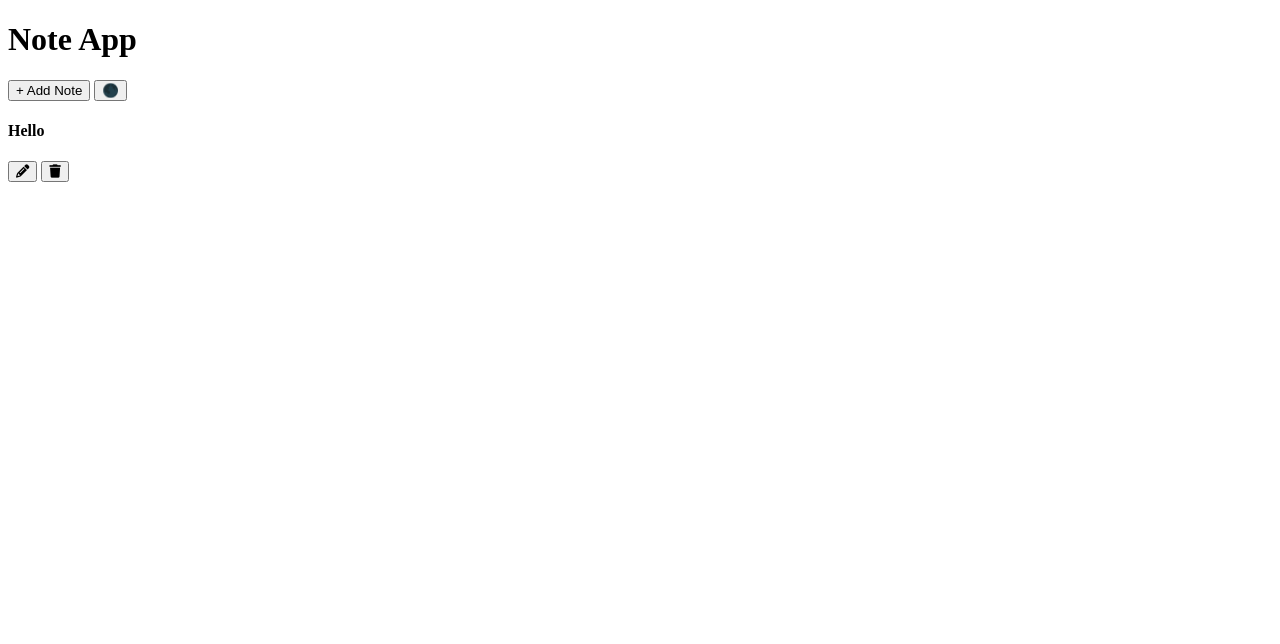
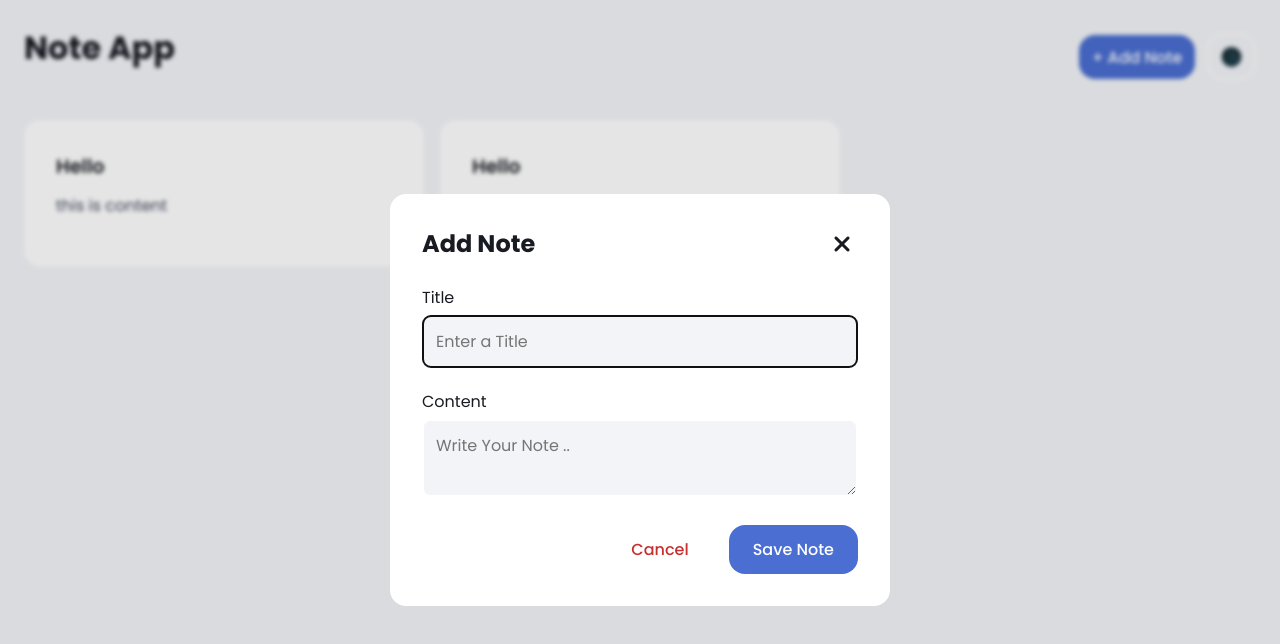
Before and after one commit to SHLapi/Note-App, a plain HTML site: page index.html in a window 1280 px wide. Both pictures are taken after a click on the button "+ Add Note". Drawn offline with Linux system fonts and the light colour scheme.

Commit message:
Added Styles

```diff
--- /dev/null
+++ b/app.js
@@ -0,0 +1,6 @@
+function openDialog(){
+  const dialog = document.getElementById('noteDialog');
+  const titleInput = document.getElementById('noteTitle');
+  const contentInput = document.getElementById('noteContent');
+  dialog.showModal()
+}
--- a/index.html
+++ b/index.html
@@ -7,15 +7,16 @@
     <meta name="keywords" content="notes">
     <meta name="author" content="Abdullah Shalabi">
     <title>Note App</title>
+    <link rel="stylesheet" href="/style.css">
     <link rel="stylesheet" href="https://cdnjs.cloudflare.com/ajax/libs/font-awesome/6.7.2/css/all.min.css">
+    <script src="/app.js" defer ></script>
   </head>
   <body>
-
     <header>
       <h1>Note App</h1>
       <div class="Header-btn">
-        <button class="addNoteBtn"> + Add Note </button>
-        <button class="themeToggleBtn"> 🌑 </button>
+        <button type="button" class="addNoteBtn" onclick="openDialog()"> + Add Note </button>
+        <button type="button" class="themeToggleBtn"> 🌑 </button>
       </div>
     </header>
 
@@ -24,30 +25,40 @@
         <!-- Notes goes Here..  -->
         <div class="noteCard">
           <h4 class="noteTitle">Hello</h4>
+          <p class="noteContent">this is content </p>
+          <div class="noteActions">
+            <button type="button" class="editBtn"><i class="fa fa-pencil" aria-hidden="true"></i></button>
+            <button type="button" class="removeNote"><i class="fa fa-trash" aria-hidden="true"></i></button>
+          </div>
+        </div>
+
+        <div class="noteCard">
+          <h4 class="noteTitle">Hello</h4>
           <p class="noteContent"></p>
           <div class="noteActions">
             <button type="button" class="editBtn"><i class="fa fa-pencil" aria-hidden="true"></i></button>
             <button type="button" class="removeNote"><i class="fa fa-trash" aria-hidden="true"></i></button>
           </div>
         </div>
+        <!-- remove to here -->
       </div>
       <dialog id="noteDialog">
         <div class="dialogHeader">
           <h2>Add Note</h2>
-          <button type="button"><i class="fa fa-times"></i></button>
+          <button type="button" class="closeDialogBtn"><i class="fa fa-times"></i></button>
         </div>
         <form class="noteForm">
           <div class="formInput">
             <label for="noteTitle" class="formLabel">Title</label>
-            <input type="text" id="noteTitle" class="formInput" placeholder="Enter a Title"/>
+            <input type="text" id="noteTitle" class="formTitleInput" placeholder="Enter a Title" autofocus/>
           </div>
           <div class="formInput">
             <label for="noteContent" class="formLabel">Content</label>
-            <textarea id="noteContent" class="formTextarea" placeholder="Write Your Note .."/>
+            <textarea id="noteContent" class="formTextarea" placeholder="Write Your Note .."></textarea>
           </div>
           <div class="dialogAction">
             <button type="button" class="cancelBtn">Cancel</button>
-            <button type="submit" class="saveBtn">Add Note</button>
+            <button type="submit" class="saveNoteBtn">Save Note</button>
           </div>
         </form>
       </dialog>
--- /dev/null
+++ b/style.css
@@ -0,0 +1,224 @@
+@import url('https://fonts.googleapis.com/css2?family=Inter:ital,opsz,wght@0,14..32,100..900;1,14..32,100..900&family=Poppins:ital,wght@0,100;0,200;0,300;0,400;0,500;0,600;0,700;0,800;0,900;1,100;1,200;1,300;1,400;1,500;1,600;1,700;1,800;1,900&family=Roboto:ital,wght@0,100..900;1,100..900&display=swap');
+
+:root{
+  --primary-color:#4a6ed1;
+  --primary-color-hovor: #576ba7;
+  --secondary-color: #f2f4f8;
+  --accent-color:#ffff;
+  --text-color:#191b23;
+  --sec-text-color:#3f455c;
+  --transparent-9: rgba(247, 247, 247, 0.9);
+  --transparent-10: rgba(247, 247, 247, 1);
+  --border-radius: 1rem ;
+}
+.dark-theme{
+  --primary-color:#4a6ed1;
+  --secondary-color: #1e1f26;
+  --accent-color:#2c2f38;
+  --text-color:#f0f0f0;
+  --sec-text-color:#b0b1c0;
+  --transparent-9: rgba(247, 247, 247, 0.9);
+  --transparent-10: rgba(247, 247, 247, 1);
+}
+*{
+  margin: 0px;
+  padding: 0px;
+  box-sizing: border-box;
+}
+body{
+  font-family: Poppins, sans-serif;
+  margin: 1.5rem;
+  background: var(--secondary-color);
+  color: var(--text-color);
+}
+
+header {
+  display: flex;
+  justify-content: space-between;
+  align-items: center;
+  margin-bottom:2rem ;
+}
+header h1 {
+  text-align: center;
+  margin-bottom: 1rem;
+}
+button{
+  border: none;
+  font: inherit;
+  cursor: pointer;
+  background: transparent;
+}
+input, textarea{
+  font: inherit;
+}
+.addNoteBtn{
+  padding: 0.6rem 0.8rem;
+  border-radius: var(--border-radius);
+  background: var(--primary-color);
+  color: #ffff;
+
+  font-weight: 500;
+  transition: all 0.2s ease;
+}
+.addNoteBtn:hover{
+  background: var(--primary-color-hovor);
+}
+.themeToggleBtn{
+  padding: 0.5rem 0.7rem;
+  border-radius: var(--border-radius);
+  color: #ffff;
+  border: 2px solid var(--accent-color);
+  margin: 0 0 0 0.5rem;
+  font-size: large;
+}
+.themeToggleBtn:hover{
+  background-color: var(--primary-color);
+}
+.noteCard{
+  border-radius: var(--border-radius);
+  background-color: var(--accent-color);
+  padding: 2rem ;
+  position: relative;
+  transition: all 0.2s ease;
+}
+.notesGrid{
+  display: grid;
+  grid-template-columns: repeat(auto-fill, minmax(350px, 1.2fr));
+  position: relative;
+  gap:1rem
+}
+.noteCard:hover{
+  transform: scale(1.02);
+  box-shadow: 0 1px 5px rgba(0, 0, 0, 0.05);
+}
+.noteTitle{
+  font-size: 1.2rem;
+  font-weight: 600;
+  margin-bottom: 0.75rem;
+  color: var(--text-color);
+}
+.noteContent{
+  color: var(--sec-text-color);
+  line-height: 1.6;
+  margin-bottom: 1rem;
+}
+.noteActions{
+  display: flex;
+  position: absolute;
+  top: 1rem;
+  right: 1rem;
+  gap: 0.5rem;
+  opacity: 0;
+  visibility: hidden;
+  transition: all 0.3s ease;
+}
+.noteCard:hover .noteActions {
+  opacity: 1;
+  visibility: visible;
+}
+.editBtn, .removeNote {
+  display: flex;
+  align-items: center;
+  justify-content: center;
+  width: 32px;
+  height: 32px;
+  border-radius: 0.7rem;
+  cursor: pointer;
+  transition: all 0.2s ease;
+}
+.editBtn:hover{
+  background: #dfdfdf;
+  transform: scale(1.05);
+}
+.removeNote:hover{
+  background: #ff5252;
+  color: white;
+  transform: scale(1.05);
+}
+
+dialog{
+  width: 90vw;
+  max-width: 500px;
+  margin: auto;
+  inset: 0;
+  border: none;
+  padding: 2rem;
+  border-radius: var(--border-radius);
+  background: var(--accent-color);
+  color: var(--text-color);
+}
+dialog::backdrop{
+  background: rgba(0, 0, 0, 0.1);
+  backdrop-filter: blur(2px);
+}
+.dialogHeader{
+  display: flex;
+  justify-content: space-between;
+  align-items: center;
+  margin-bottom: 1.5rem;
+}
+.dialogTitle{
+  font-weight: 600;
+}
+.closeDialogBtn{
+  display: flex;
+  align-items: center;
+  justify-content: center;
+  width: 32px;
+  height: 32px;
+  border: none;
+  font-size: 1.5rem;
+  cursor: pointer;
+  color: var(--secondary-text-color);
+  padding: 0.25rem;
+  border-radius: 0.25rem;
+}
+.closeDialogBtn:hover{
+  background: #ff5252;
+}
+.closeDialogBtn:hover i{
+  color: #751212;
+}
+
+.formInput{
+  margin-bottom: 1.3rem;
+}
+.formLabel{
+  display: block;
+  color: var(--text-color);
+  margin-bottom: 0.3rem;
+}
+.formTitleInput, .formTextarea{
+  width: 100%;
+  padding: 0.75rem;
+  border-radius: 0.5rem;
+  font-size: 1rem;
+  overflow: hidden;
+  border: 2px solid var(--accent-color);
+  color: var(--text-color);
+  background: var(--secondary-color);
+  transition: border-color 0.2s ease;
+}
+.formTextarea{
+  resize: vertical;
+}
+.dialogAction{
+  display: flex;
+  gap: 1rem;
+  justify-content: flex-end;
+}
+.cancelBtn, .saveNoteBtn{
+  padding: 0.75rem 1.5rem;
+  border: none;
+  border-radius: var(--border-radius);
+  font-weight: 500;
+  transition: all 0.2s ease;
+}
+.saveNoteBtn{
+  background: var(--primary-color);
+  color: #ffff;
+}
+.cancelBtn {
+  background: var(--accent-color);
+  color: rgb(201, 46, 46);
+}
```
